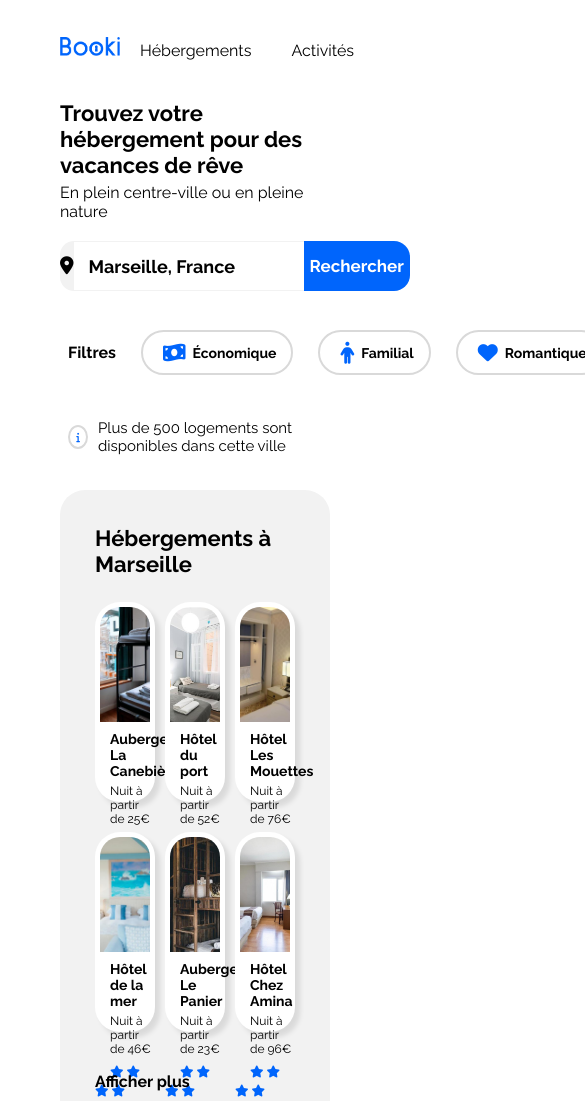
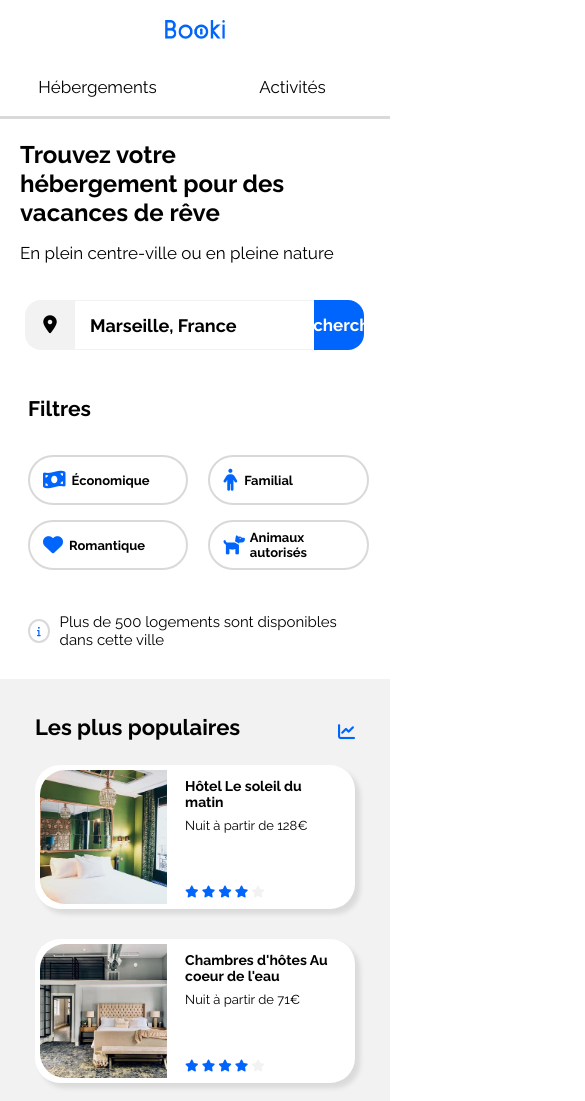
Before and after one commit to thomaslblc/Booki, a plain HTML site: page index.html in a window 390 px wide. Shown: the top 1101 px of the page, 585 px wide, since content can reach past the window. Drawn offline with Linux system fonts and the light colour scheme.

Commit message:
Responsive Mobile v1

```diff
--- a/css/main.css
+++ b/css/main.css
@@ -537,5 +537,175 @@ footer {
 }
 
 @media screen and (max-width:768px) {
+    html body {
+        padding: 0;
+    }
 
+    header {
+        height: 10%;
+    }
+
+    #navbar {
+        display: flex;
+        flex-wrap: wrap;
+        margin-bottom: 40px;
+    }
+
+    #navbar a {
+        width: 100%;
+        display: flex;
+        justify-content: center;
+        align-items: center;
+        padding-top: 20px;
+        padding-bottom: 20px;
+    }
+
+    #navlinks {
+        width: 100%;
+    }
+
+    #navlinks a {
+        width: 50%;
+        padding-bottom: 20px;
+        font-size: 17px;
+        border-bottom: 3px solid #d9d9d9
+    }
+
+    #navlinks a:hover {
+        color: #0065fc;
+        border-top: 0;
+        border-bottom: 3px solid #0065fc;
+    }
+
+    #HeaderTitle {
+        padding-left: 20px;
+        max-width: 83%;
+        font-size: 24px;
+    }
+
+    #HeaderSubtitle {
+        padding-left: 20px;
+        margin-top: 16px;
+        font-size: 17px;
+        margin-bottom: 37px;
+    }
+
+    #SearchBar {
+        padding-left: 25px;
+        width: 94%;
+    }
+
+    #SearchText {
+        width: 70%;
+    }
+
+    #SearchButton {
+        width: 50px;
+    }
+
+    #Filters {
+        display: flex;
+        flex-wrap: wrap;
+    }
+    #Filters p {
+        width: 100%;
+        padding-left: 20px;
+        font-size: 21px;
+    }
+    #FilterList {
+        flex-wrap: wrap;
+        font-size: 13px;
+    }
+
+    .Filter {
+        width: 42%;
+        height: 50px;
+        padding-left: 13px;
+        margin: 0;
+        margin: 0 0 15px 20px;
+        align-items: center;
+    }
+
+    .fa-money-bill-wave {
+        padding: 0;
+        padding-right: 6px;
+        font-size: 20px;
+    }
+
+    .fa-person {
+        padding: 0;
+        padding-right: 7px;
+        font-size: 22px;
+    }
+
+    .fa-heart {
+        padding: 0;
+        padding-right: 6px;
+        font-size: 20px;
+    }
+
+    .fa-dog {
+        padding: 0;
+        padding-right: 5px;
+        font-size: 19px;
+    }
+
+    #info {
+        width: 90%;
+        padding-left: 20px;
+        margin: 0;
+        margin-bottom: 15px;
+    }
+
+    #ContainerHostingPopular {
+        flex-direction: column-reverse;
+    }
+
+    #Popular {
+        border-radius: 0;
+    }
+
+    #Popular article h3, #Popular article p, #Popular article span {
+        padding: 0;
+        padding: 3px 0 0 7px;
+    }
+
+    #Popular article span {
+        padding-bottom: 5px;
+    }
+
+    #Hosting {
+        background-color: white
+    }
+
+    #Popular article, #Hosting article {
+        width: 100%;
+    }
+
+    #More {
+        display: none;
+    }
+
+    #Activities {
+        padding-left: 20px;
+    }
+
+    #Activities h2 {
+        width: 50%;
+    }
+
+    #Activities a {
+        width: 95%;
+        margin-bottom: 25px;
+        height: 200px;
+    }
+
+    #Activities img {
+        height: 70%;
+    }
+
+    #Activities h3 {
+        font-size: 15px;
+        height: 23.5%;
+    }
 }
```
Also changed, not shown: index.html (+1 -0 lines).
